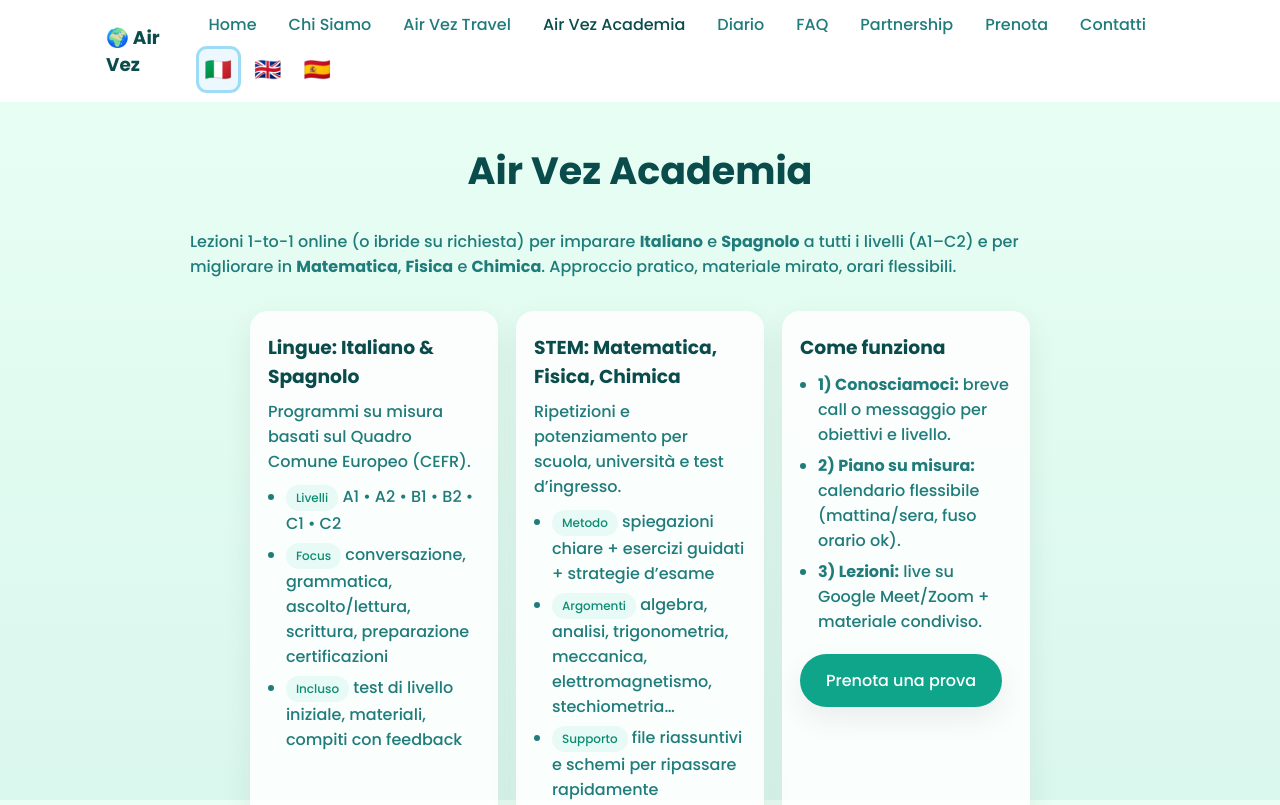
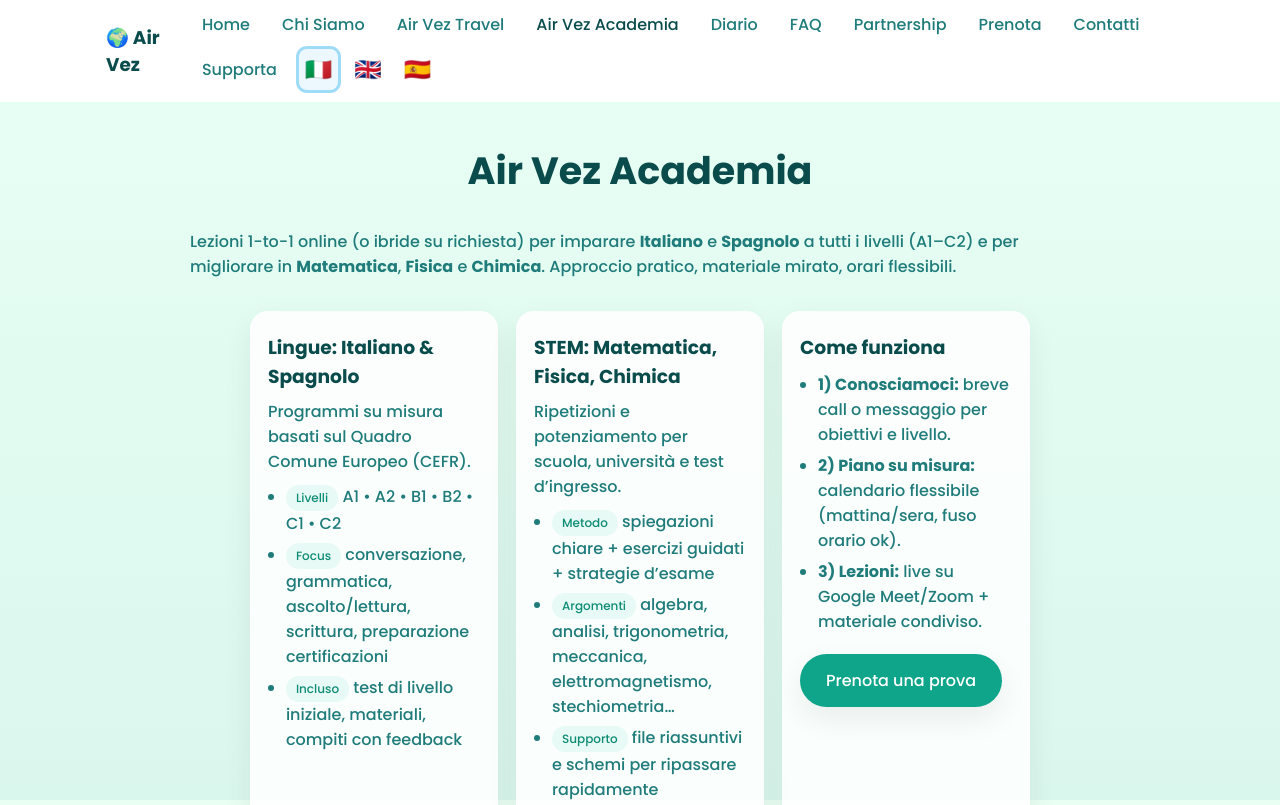
Before and after one commit to Gustyxko/airvez.net, a plain HTML site: page it/airvez-academia.html in a window 1280 px wide. Shown: the top 805 px of the page. Drawn offline with Linux system fonts and the light colour scheme.

Commit message:
Update airvez-academia.html

```diff
--- a/it/airvez-academia.html
+++ b/it/airvez-academia.html
@@ -37,6 +37,7 @@
         <li><a href="/it/partnership.html">Partnership</a></li>
         <li><a href="/it/prenota.html">Prenota</a></li>
         <li><a href="/it/contatti.html">Contatti</a></li>
+        <li><a href="/it/supporta.html">Supporta</a></li>
 <li class="lang-switch">
   <a href="/it/index.html" data-lang="it" aria-label="Italiano">🇮🇹</a>
   <a href="/en/index.html" data-lang="en" aria-label="English">🇬🇧</a>
```
